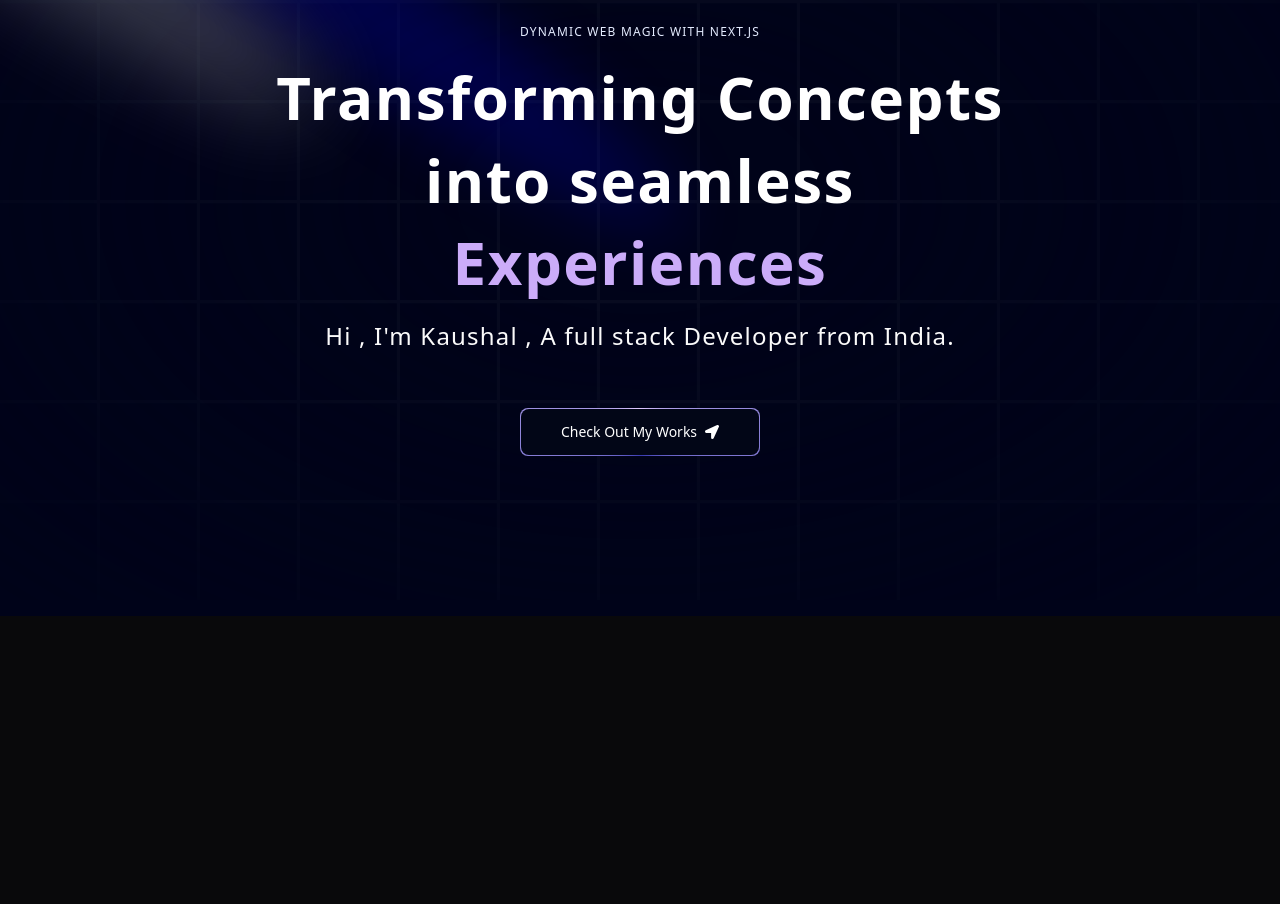
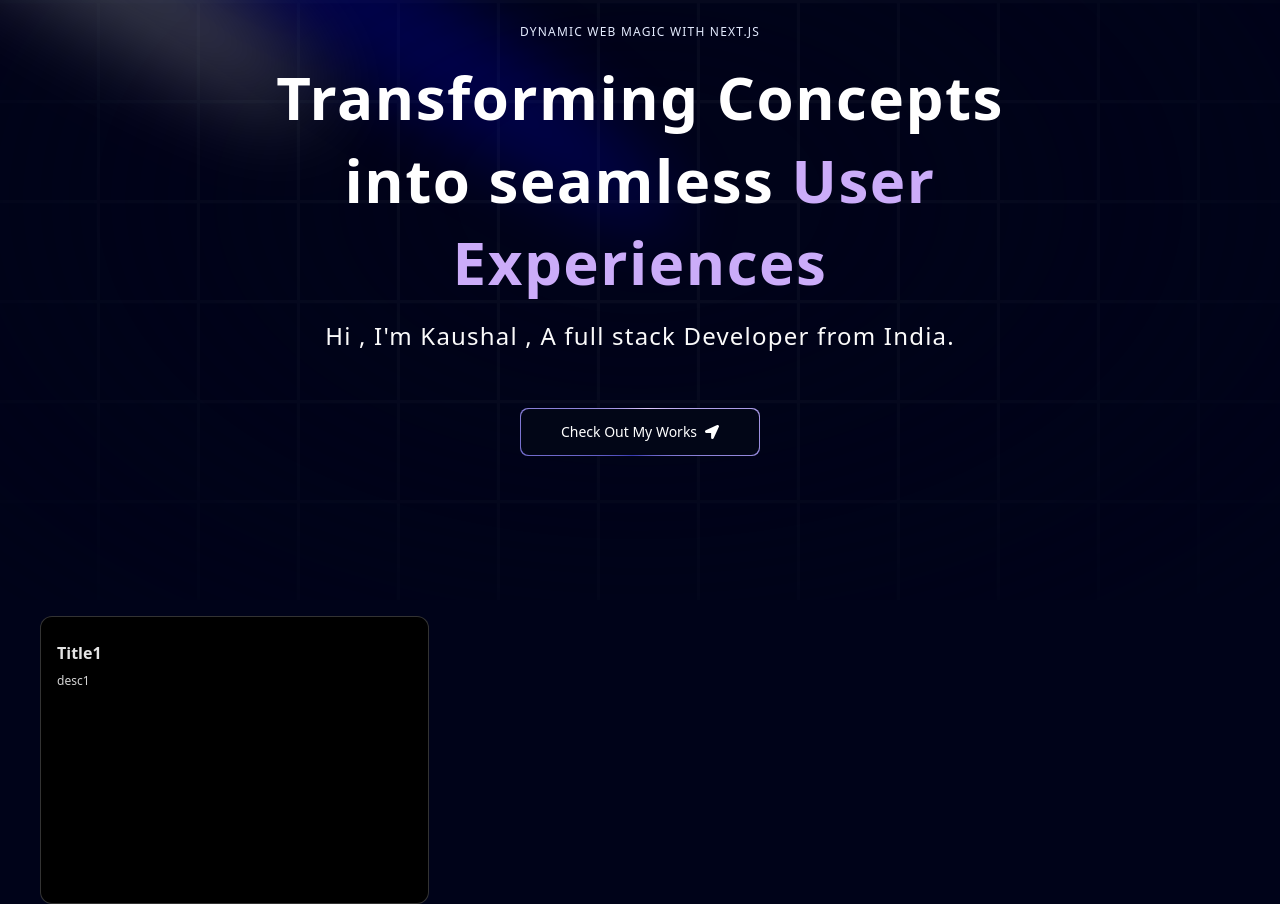
Before and after one commit to Kaushall-raut/portfolio-website-with-nextjs, a Next.js app: page / in a window 1280 px wide. Shown: the part 200-1104 px from the top of the page. Before the commit the page ends 816 px from the top, so only its background shows below. Built offline with nearby package versions, Linux system fonts and the light colour scheme.

Commit message:
adding bento grid component from acertinity ui

```diff
--- a/app/page.tsx
+++ b/app/page.tsx
@@ -1,10 +1,17 @@
+import { Grid } from "@/components/Grid";
 import Hero from "@/components/Hero";
+import { FloatingNav } from "@/components/ui/FloatingNavbar";
+import { FaHome } from "react-icons/fa";
 
 export default function Home() {
   return (
     <main className="relative bg-black-100 flex justify-center items-center flex-col overflow-hidden mx-auto sm:px-10 px-5">
       <div className="max-w-7xl w-full">
+        <FloatingNav className="" navItems={[{
+          name:'Home', link:'/',icon:<FaHome/>
+        }]}/>
         <Hero />
+        <Grid/>
       </div>
     </main>
   );
--- /dev/null
+++ b/components/Grid.tsx
@@ -0,0 +1,13 @@
+import { BentoGrid, BentoGridItem } from "./ui/Bentogrid";
+
+export const Grid = () => {
+  return (
+    <section id="about">
+      <BentoGrid>
+        {[{title: "Title1", description: "desc1"}].map((item) => (
+          <BentoGridItem id={item.id} key={item.id} title={item.title} description={item.description} />
+        ))}
+      </BentoGrid>
+    </section>
+  );
+};
--- a/components/Hero.tsx
+++ b/components/Hero.tsx
@@ -27,7 +27,7 @@
           <h2 className="uppercase tracking-widest text-xs text-center text-blue-100 max-w-80">
             Dynamic web Magic with Next.js
           </h2>
-          <TextGenerateEffect className="text-center text-[40px] md:text-5xl lg:text-6xl" words="Transforming Concepts into seamless Experiences"/>
+          <TextGenerateEffect className="text-center text-[40px] md:text-5xl lg:text-6xl" words="Transforming Concepts into seamless User Experiences"/>
           <p className="text-center md:tracking-wider mb-4 text-sm md:text-lg lg:text-2xl">
 Hi , I'm Kaushal , A full stack Developer from India.
           </p>
--- /dev/null
+++ b/components/ui/Bentogrid.tsx
@@ -0,0 +1,54 @@
+import { cn } from "@/lib/util";
+
+export const BentoGrid = ({
+  className,
+  children,
+}: {
+  className?: string;
+  children?: React.ReactNode;
+}) => {
+  return (
+    <div
+      className={cn(
+        "grid md:auto-rows-[18rem] grid-cols-1 md:grid-cols-3 gap-4 max-w-7xl mx-auto ",
+        className
+      )}
+    >
+      {children}
+    </div>
+  );
+};
+
+export const BentoGridItem = ({
+  className,
+  title,
+  description,
+  header,
+  icon,
+}: {
+  className?: string;
+  title?: string | React.ReactNode;
+  description?: string | React.ReactNode;
+  header?: React.ReactNode;
+  icon?: React.ReactNode;
+}) => {
+  return (
+    <div
+      className={cn(
+        "row-span-1 rounded-xl group/bento hover:shadow-xl transition duration-200 shadow-input dark:shadow-none p-4 dark:bg-black dark:border-white/[0.2] bg-white border border-transparent justify-between flex flex-col space-y-4",
+        className
+      )}
+    >
+      {header}
+      <div className="group-hover/bento:translate-x-2 transition duration-200">
+        {icon}
+        <div className="font-sans font-bold text-neutral-600 dark:text-neutral-200 mb-2 mt-2">
+          {title}
+        </div>
+        <div className="font-sans font-normal text-neutral-600 text-xs dark:text-neutral-300">
+          {description}
+        </div>
+      </div>
+    </div>
+  );
+};
--- /dev/null
+++ b/components/ui/FloatingNavbar.tsx
@@ -0,0 +1,82 @@
+"use client";
+import React, { useState } from "react";
+import {
+  motion,
+  AnimatePresence,
+  useScroll,
+  useMotionValueEvent,
+} from "framer-motion";
+import { cn } from "@/lib/util";
+import Link from "next/link";
+
+export const FloatingNav = ({
+  navItems,
+  className,
+}: {
+  navItems: {
+    name: string;
+    link: string;
+    icon?: JSX.Element;
+  }[];
+  className?: string;
+}) => {
+  const { scrollYProgress } = useScroll();
+
+  const [visible, setVisible] = useState(false);
+
+  useMotionValueEvent(scrollYProgress, "change", (current) => {
+    // Check if current is not undefined and is a number
+    if (typeof current === "number") {
+      let direction = current! - scrollYProgress.getPrevious()!;
+
+      if (scrollYProgress.get() < 0.05) {
+        setVisible(false);
+      } else {
+        if (direction < 0) {
+          setVisible(true);
+        } else {
+          setVisible(false);
+        }
+      }
+    }
+  });
+
+  return (
+    <AnimatePresence mode="wait">
+      <motion.div
+        initial={{
+          opacity: 1,
+          y: -100,
+        }}
+        animate={{
+          y: visible ? 0 : -100,
+          opacity: visible ? 1 : 0,
+        }}
+        transition={{
+          duration: 0.2,
+        }}
+        className={cn(
+          "flex max-w-fit  fixed top-10 inset-x-0 mx-auto border border-transparent dark:border-white/[0.2] rounded-full dark:bg-black bg-white shadow-[0px_2px_3px_-1px_rgba(0,0,0,0.1),0px_1px_0px_0px_rgba(25,28,33,0.02),0px_0px_0px_1px_rgba(25,28,33,0.08)] z-[5000] pr-2 pl-8 py-2  items-center justify-center space-x-4",
+          className
+        )}
+      >
+        {navItems.map((navItem: any, idx: number) => (
+          <Link
+            key={`link=${idx}`}
+            href={navItem.link}
+            className={cn(
+              "relative dark:text-neutral-50 items-center flex space-x-1 text-neutral-600 dark:hover:text-neutral-300 hover:text-neutral-500"
+            )}
+          >
+            <span className="block sm:hidden">{navItem.icon}</span>
+            <span className="hidden sm:block text-sm">{navItem.name}</span>
+          </Link>
+        ))}
+        <button className="border text-sm font-medium relative border-neutral-200 dark:border-white/[0.2] text-black dark:text-white px-4 py-2 rounded-full">
+          <span>Login</span>
+          <span className="absolute inset-x-0 w-1/2 mx-auto -bottom-px bg-gradient-to-r from-transparent via-blue-500 to-transparent  h-px" />
+        </button>
+      </motion.div>
+    </AnimatePresence>
+  );
+};
```
